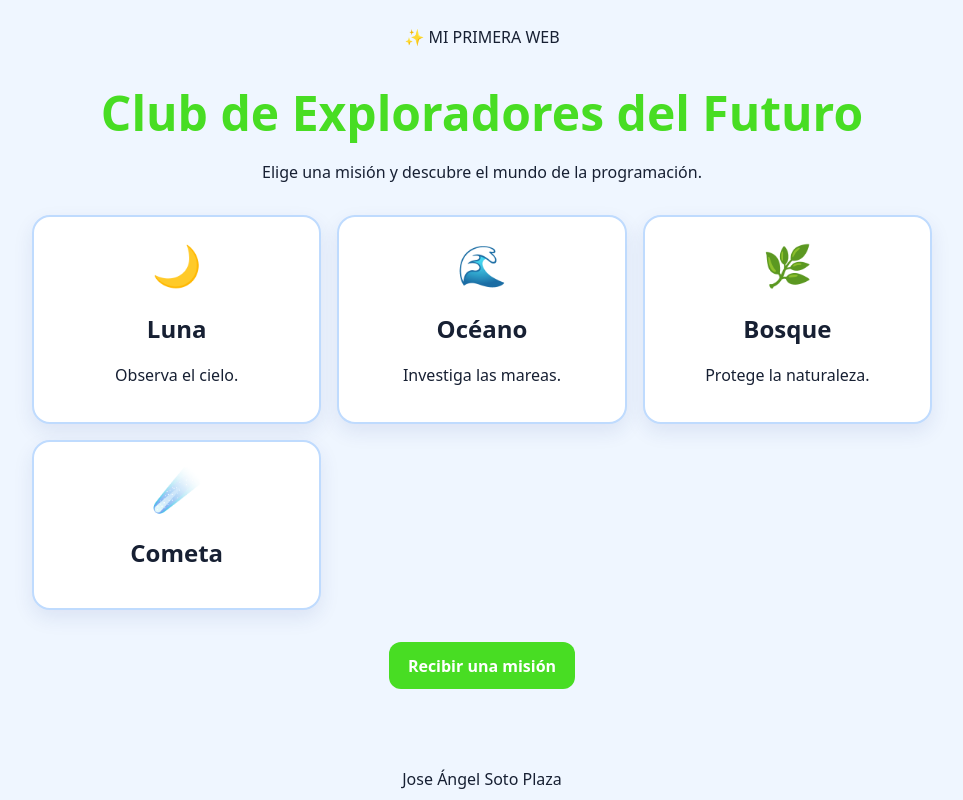
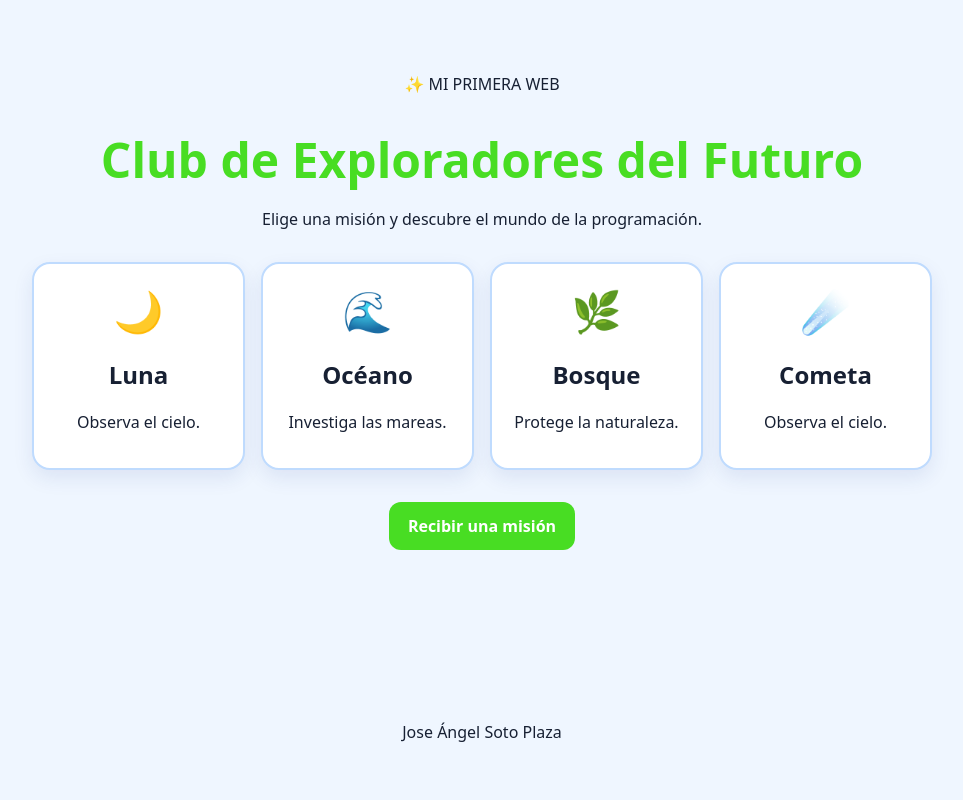
Before and after one commit to jsotpla1203/DWEC, a website: page index.html in a window 1280 px wide. Shown: the whole page, without its empty margins (158-1121 px from the left). Drawn offline with Linux system fonts and the light colour scheme.

Commit message:
feat: personaliza reto final

```diff
--- a/index.html
+++ b/index.html
@@ -15,7 +15,7 @@
     main { width: min(900px, 92%); text-align: center; }
     h1 { margin-bottom: .3rem; color: var(--principal); font-size: 3rem; }
     .tarjetas {
-      display: grid; grid-template-columns: repeat(3, 1fr);
+      display: grid; grid-template-columns: repeat(4, 1fr);
       gap: 1rem; margin: 2rem 0;
     }
     article {
@@ -46,7 +46,7 @@
       <article><div class="icono">🌙</div><h2>Luna</h2><p>Observa el cielo.</p></article>
       <article><div class="icono">🌊</div><h2>Océano</h2><p>Investiga las mareas.</p></article>
       <article><div class="icono">🌿</div><h2>Bosque</h2><p>Protege la naturaleza.</p></article>
-      <article><div class="icono">☄️</div><h2>Cometa</h2></article>
+      <article><div class="icono">☄️</div><h2>Cometa</h2><p>Observa el cielo.</p></article>
     </section>
 
     <button id="boton">Recibir una misión</button>
```
